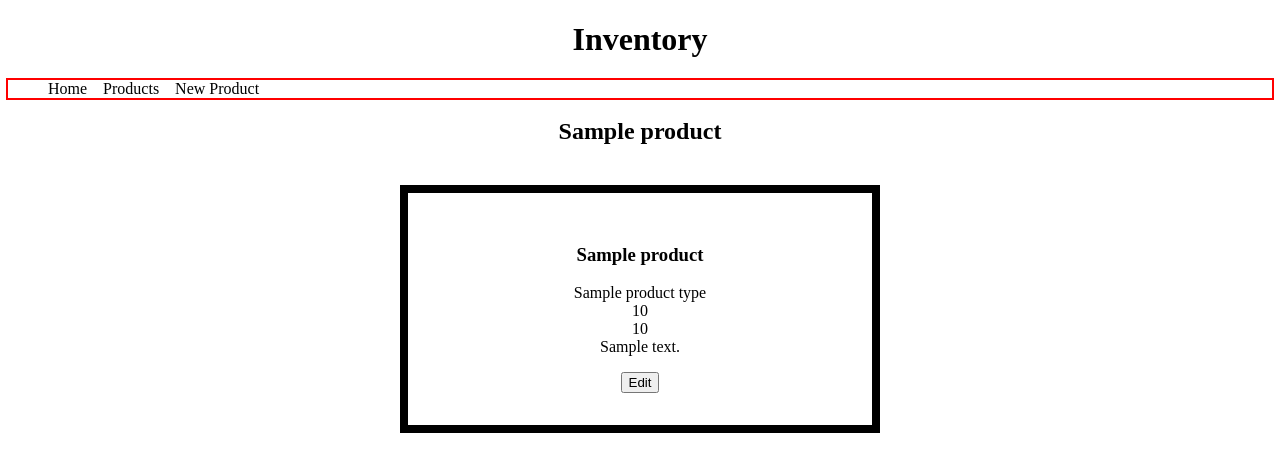
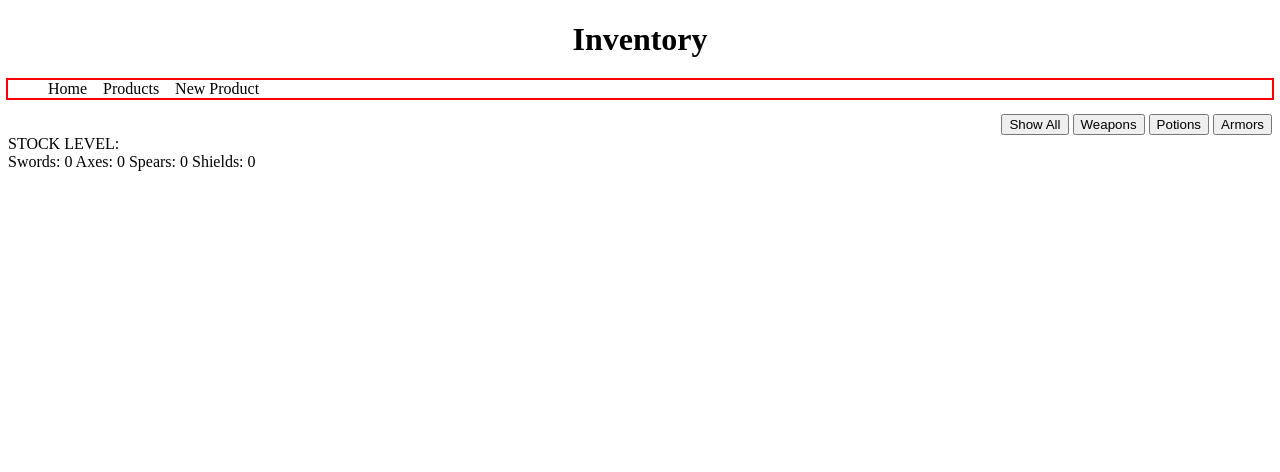
Before and after one commit to alcooke13/fantasy_store_project, a Flask app: page /products/weapons in a window 1280 px wide. Shown: the top 472 px of the page. Run offline with Flask 2, Linux system fonts and the light colour scheme; a database or web service that is not in the repository returns one stand-in record (values such as "Sample title"); some libraries are stand-ins or nearby versions.

Commit message:
Added weapons.html, changed base to include a filter category with weapons currently working, added counter for weapon types

```diff
--- a/controllers/products_controller.py
+++ b/controllers/products_controller.py
@@ -12,7 +12,6 @@ def products():
     potion_counter = 0
     armor_counter = 0
     products = product_repository.select_all()
-    pdb.set_trace()
     for product in products:
         if product.product_type.name == "Weapons":
             weapon_counter += 1
@@ -74,3 +73,12 @@ def update_product(id):
     product_repository.update(updated_product)
     # return redirect(url_for("products.show_product", id=id))
     return redirect(f"/products/{id}")
+
+# Filter to Weapons
+@products_blueprint.route("/products/weapons")
+def show_weapons():
+
+    products = product_repository.select_all()
+    weapons = product_repository.select_weapons(products)
+    counter = product_repository.count_weapons(weapons)
+    return render_template("products/weapons.html", weapons = weapons, counter = counter)
--- a/repositories/product_repository.py
+++ b/repositories/product_repository.py
@@ -49,16 +49,25 @@ def update(product):
     print(values)
     run_sql(sql, values)
 
+def select_weapons(products):
+    weapons_list = []
+    for product in products:
+        if product.product_type.name == "Weapons":
+            weapons_list.append(product)
+    return weapons_list
 
-# UPDATE products SET name = 'Health Potion', description = 'Updated Potion', cost = '500', price = '550', type_id = '44'
-# WHERE id = 64;
-
-# def product_type_counts(products):
-# product_counts_dict = {}
-#     for product in products:
-#         if product.product_type.name == "Weapons":
-#             product_counts_dict[product.product_type.name] += 1
-#         else:
-#             product_counts_dict[product.product_type.name] = 0
-
-#     return product_counts_dict
+def count_weapons(weapons):
+    sword_count = 0
+    axe_count = 0
+    spear_count = 0
+    shield_count = 0
+    for weapon in weapons:
+        if "Sword" in weapon.name:
+            sword_count += 1
+        if "Axe" in weapon.name:
+            axe_count += 1
+        if "Spear" in weapon.name:
+            spear_count += 1
+        if "Shield" in weapon.name:
+            shield_count += 1
+    return [sword_count, axe_count, spear_count, shield_count]
--- a/templates/base.html
+++ b/templates/base.html
@@ -17,6 +17,13 @@
                 <li><a href="/products/new">New Product</a></li>
             </ul>
         </nav>
+
+        <div id="myBtnContainer" align="right">
+                <a href="/products"><input type=button value='Show All'></a>
+                <a href="/products/weapons"><input type=button value='Weapons'></a>
+                <a href="/products/potions"><input type=button value='Potions'></a>
+                <a href="/products/armors"><input type=button value='Armors'></a>
+              </div>
     </header>
     <div>
         {% block content %}
--- a/templates/products/index.html
+++ b/templates/products/index.html
@@ -2,12 +2,6 @@
 
 {% block content %}
 
-<div id="myBtnContainer" align="right">
-    <button class="btn active" onclick="filterSelection('all')">Show all</button>
-    <button class="btn" onclick="filterSelection('Weapons')">Weapons</button>
-    <button class="btn" onclick="filterSelection('Potions')">Potions</button>
-    <button class="btn" onclick="filterSelection('Armor')"> Armor</button>
-  </div>
 
 <h2>List of Products</h2>
 Weapon Quantity: {{ weapon_counter }} <br>
--- a/templates/products/show.html
+++ b/templates/products/show.html
@@ -9,11 +9,11 @@
         <div class="single-product-items">
             <div>
                 <h3>{{ product.name }}<br></h3>
-                {{ product.product_type.name }}
+                Category: {{ product.product_type.name }}
                 <br>
-                {{ product.cost }}<br>
-                {{ product.price }}<br>
-                {{ product.description }}
+                Cost: {{ product.cost }}<br>
+                Price: {{ product.price }}<br>
+                Description: {{ product.description }}
             </div>
                 <form action="/products/{{ product.id }}/edit">
                     <div id="edit-button">
@@ -77,5 +77,5 @@
 
 </section>
 
-</form>
+
 {% endblock %}
--- /dev/null
+++ b/templates/products/weapons.html
@@ -0,0 +1,59 @@
+{% extends "base.html" %}
+
+{% block content %}
+
+<div>
+    STOCK LEVEL: <br>
+    Swords: {{ counter[0] }}
+    Axes: {{ counter[1] }}
+    Spears: {{ counter[2] }}
+    Shields: {{ counter[3] }}
+</div>
+
+{% for weapon in weapons %}
+
+<section>
+    <div class="each_product">
+        {% if weapon.name == "Bronze Sword" %}
+            <img src="{{url_for('static', filename='/images/bronze_sword_pic.webp')}}" align="content" class="product_picture"/>
+
+            {% elif weapon.name == "Silver Sword" %}
+            <img src="{{url_for('static', filename='/images/silver_sword_pic.jpeg')}}" align="content" class="product_picture"/>
+
+            {% elif weapon.name == "Gold Sword" %}
+            <img src="{{url_for('static', filename='/images/gold_sword_pic.jpeg')}}" align="content" class="product_picture"/>
+
+            {% elif weapon.name == "Bronze Axe" %}
+            <img src="{{url_for('static', filename='/images/Bronze_axe_pic.webp')}}" align="content" class="product_picture"/>
+
+            {% elif weapon.name == "Silver Axe" %}
+            <img src="{{url_for('static', filename='/images/silver_axe_pic.webp')}}" align="content" class="product_picture"/>
+
+            {% elif weapon.name == "Gold Axe" %}
+            <img src="{{url_for('static', filename='/images/gold_axe_pic.webp')}}" align="content" class="product_picture"/>
+
+            {% elif weapon.name == "Bronze Spear" %}
+            <img src="{{url_for('static', filename='/images/bronze_spear_pic.webp')}}" align="content" class="product_picture"/>
+
+            {% elif weapon.name == "Silver Spear" %}
+            <img src="{{url_for('static', filename='/images/silver_spear_pic.webp')}}" align="content" class="product_picture"/>
+
+            {% elif weapon.name == "Gold Spear" %}
+            <img src="{{url_for('static', filename='/images/gold_spear_pic.png')}}" align="content" class="product_picture"/>
+
+            {% elif weapon.name == "Shield" %}
+            <img src="{{url_for('static', filename='/images/shield_pic.jpeg')}}" align="content" class="product_picture"/>
+
+        {% endif %}
+
+        <div>Product Name: {{ weapon.name }}</div>
+        <div>Purchase Cost: {{ weapon.cost }}</div>
+        <div>Selling Price: {{ weapon.price }}</div>
+        <div>Categorie: {{ weapon.product_type.name }}</div><br>
+        <br>
+    </div>
+</section>
+{% endfor %}
+
+
+{% endblock %}
```
